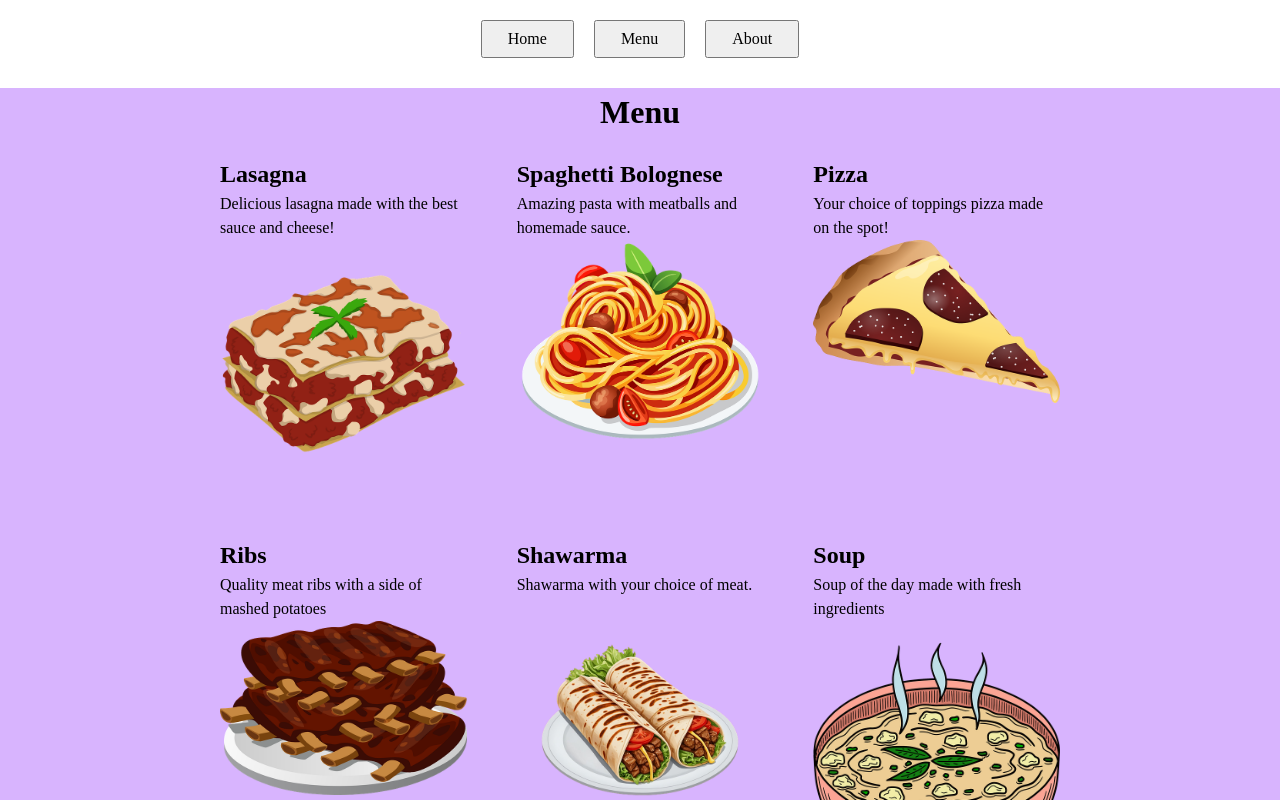
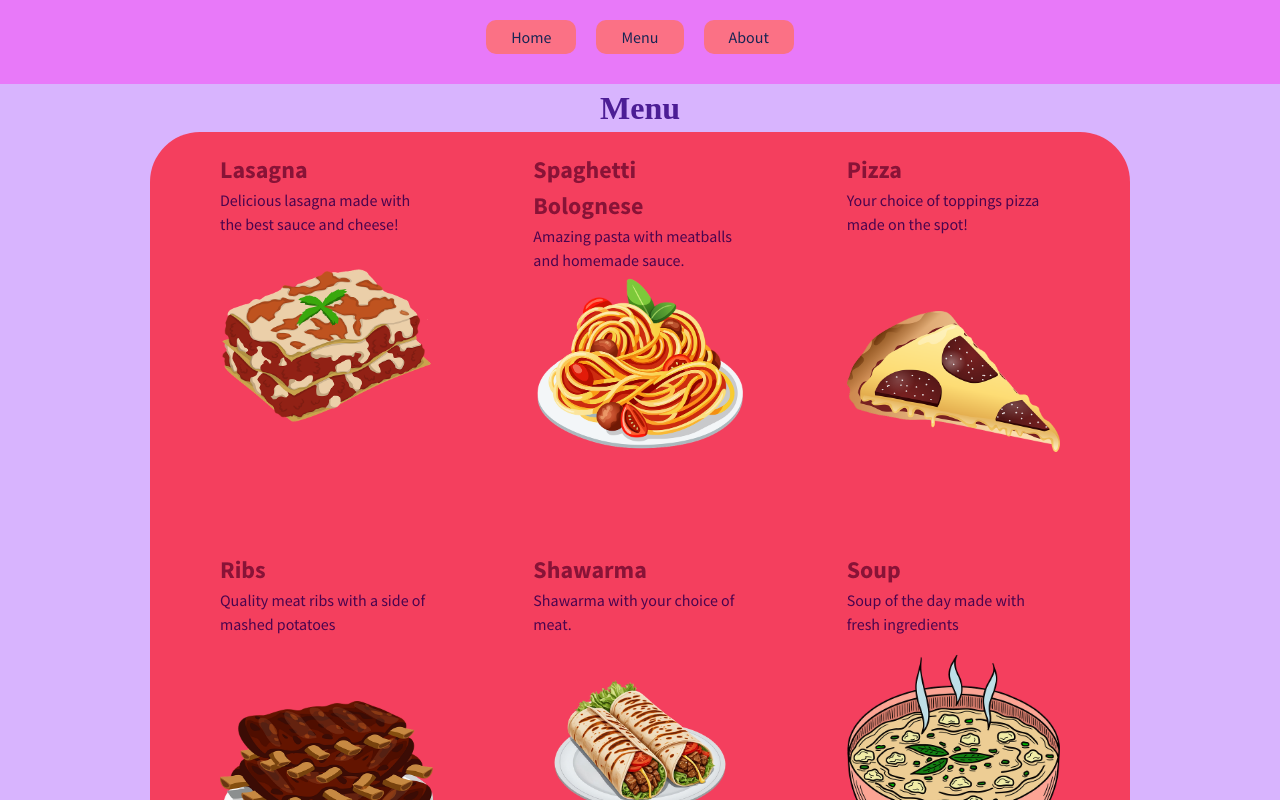
Before and after one commit to John-Rashta/odin-restaurant, a website built with webpack: page src/index.html in a window 1280 px wide. Both pictures are taken after a click on the button "Menu". Shown: the top 800 px of the page. Built offline with nearby package versions, Linux system fonts and the light colour scheme.

Commit message:
Finish the Project
Pretty much finished it, just did some styling to not look awfull,
probably looks worse than without the styling tho. Think most important
thing was getting some practice with webpack, didnt use all of its
functions but tried to use images and fonts at least. Still getting
used to the organization for it and the diferent features.

```diff
--- a/assets/styles/styles.css
+++ b/assets/styles/styles.css
@@ -1,3 +1,25 @@
+@font-face {
+    font-family: 'AlexBrush';
+    src: url('../fonts/AlexBrush-Regular.ttf') format('truetype');
+    font-weight: 600;
+    font-style: normal;
+  }
+
+  @font-face {
+    font-family: 'SourceNormal';
+    src: url('../fonts/SourceSansPro-Regular.otf') format('opentype');
+    font-weight: 600;
+    font-style: normal;
+  }
+
+  @font-face {
+    font-family: 'SourceBold';
+    src: url('../fonts/SourceSansPro-Bold.otf') format('opentype');
+    font-weight: bold;
+    font-style: normal;
+  }
+
+
 /* by Josh W. Comeau taken from https://www.joshwcomeau.com/css/custom-css-reset/ */
 /*
   1. Use a more-intuitive box-sizing model.
@@ -73,9 +95,10 @@ body {
 .menuGrid {
 
     display: grid;
-    grid-template-columns: repeat(auto-fit, minmax(220px, 1fr));
+    grid-template-columns: repeat(auto-fit, minmax(200px, 1fr));
+    grid-template-rows: 300px 300px;
     flex: 1;
-    gap: 50px;
+    gap: 100px;
     align-self:normal;
     padding: 20px 70px 0 70px;
 }
@@ -100,3 +123,74 @@ nav>button {
 
     background-color: #d8b4fe;
 }
+
+body {
+
+    background-color: #e879f9;
+}
+
+.menuGrid {
+
+    background-color: #f43f5e;
+    border-radius: 50px;
+}
+
+h2 {
+    color : #881337;
+    font-family: "SourceBold";
+    font-size: 1.5rem;
+}
+
+.menuItem {
+
+    display: flex;
+    flex-direction: column;
+    justify-content: space-between;
+}
+
+
+.menuItem>div {
+    color:#4a044e;
+    font-family: "SourceNormal";
+    font-size: 1rem;
+}
+
+h1 {
+
+    color: #4c1d95;
+}
+
+.aboutDesc {
+
+    width: 30%;
+    font-size: 1.5rem;
+    color: #6d28d9;
+
+
+}
+
+.aboutBottom {
+
+    font-family: "AlexBrush";
+
+
+}
+
+
+.bottomText {
+
+    font-size: 1.2rem;
+    color: #4c1d95;
+}
+
+
+nav>button {
+
+    border-radius: 10px;
+    border-style: none;
+    background-color: #fb7185;
+    color:#172554;
+    font-weight: bold;
+    font-family: "SourceNormal";
+    font-size: 1rem;
+}
--- a/src/about.js
+++ b/src/about.js
@@ -14,7 +14,8 @@ export default function loadAbout() {
     infoText.textContent = "We are a new up-and-coming restaurant with a wild range of dishes and options to choose from as you dine in our establishment.";
     const endText = document.createElement("div");
     endText.textContent = "Incase of side effects or any other symptoms we take no responsibility whatsoever. Side effects may include some stuff, we haven't actually tested anything out.";
-
+    infoText.classList.toggle("aboutDesc");
+    endText.classList.toggle("aboutBottom");
     container.appendChild(header);
     container.appendChild(infoText);
     container.appendChild(endText);
--- a/src/home.js
+++ b/src/home.js
@@ -17,6 +17,7 @@ export default function LoadHome() {
     burger.src = Burg;
     const bottomText = document.createElement("div");
     bottomText.textContent = "We hope you enjoy the food and have a good time.";
+    bottomText.classList.toggle("bottomText");
 
     container.appendChild(header);
     container.appendChild(burger);
--- a/src/menu.js
+++ b/src/menu.js
@@ -72,16 +72,17 @@ export default function loadMenu() {
         const itemHead = document.createElement("h2");
         const itemBody = document.createElement("div");
         const itemDescription = document.createElement("div");
+        itemContainer.classList.toggle("menuItem");
         const itemImage = new Image();
         itemImage.src = item.img;
         itemHead.textContent = item.name;
         itemDescription.textContent = item.desc;
 
 
+        itemBody.appendChild(itemHead);
         itemBody.appendChild(itemDescription);
-        itemBody.appendChild(itemImage);
-        itemContainer.appendChild(itemHead);
         itemContainer.appendChild(itemBody);
+        itemContainer.appendChild(itemImage);
         menuContainer.appendChild(itemContainer);
 
 
--- a/webpack.config.js
+++ b/webpack.config.js
@@ -28,6 +28,10 @@ module.exports = {
        test: /\.(png|svg|jpg|jpeg|gif)$/i,
        type: 'asset/resource',
      },
+     {
+      test: /\.(woff|woff2|eot|ttf|otf)$/i,
+      type: 'asset/resource',
+    },
     ],
   },
 };
```
Also changed, not shown: assets/fonts/SIL Open Font License.txt (added, +44 -0 lines), assets/fonts/AlexBrush-Regular.ttf (added), assets/fonts/SourceSansPro-Bold.otf (added), assets/fonts/SourceSansPro-Regular.otf (added).
